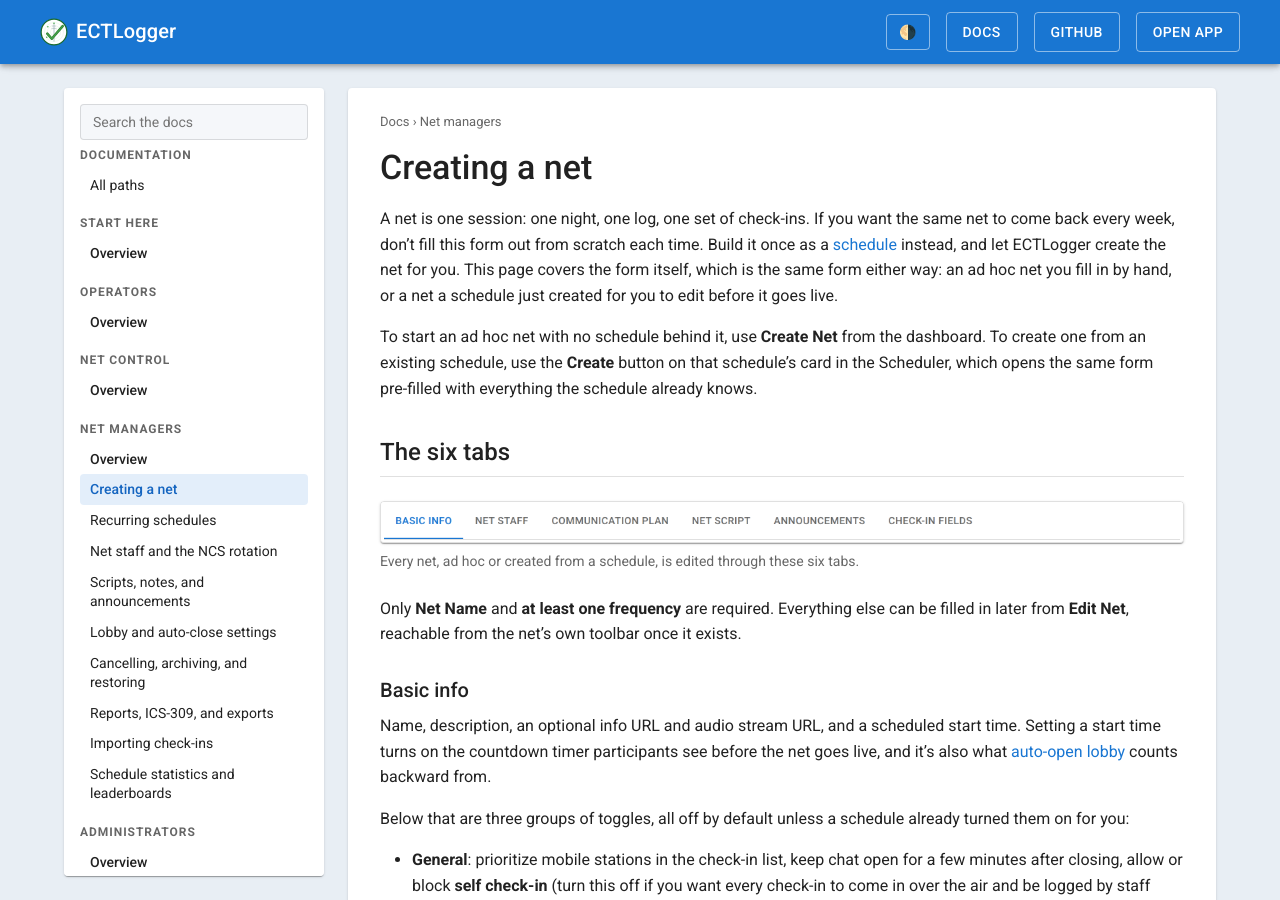
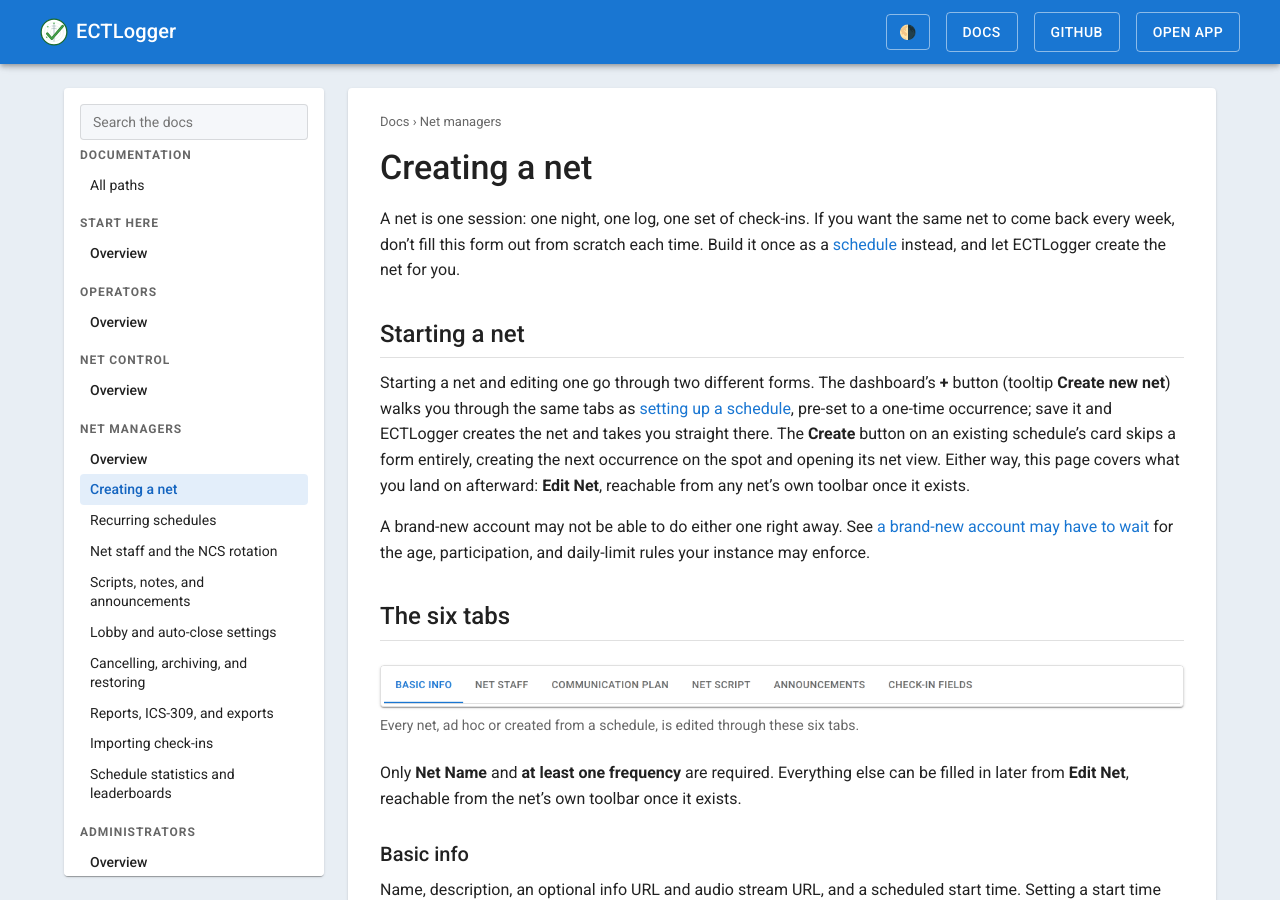
Before and after one commit to bradbrownjr/ectlogger, a Jekyll site: the page built from docs/net-managers/creating-a-net.md, in a window 1280 px wide and 900 px high. Built offline with Jekyll 4.4.1, drawn with Linux system fonts in a browser that asks for light colours; comment, search, counter and statistics services are not loaded; our own code applies the rules of GitHub Pages for plain Markdown files.

Commit message:
Docs: fact-check the net managers path against the code
- The dashboard + button runs the schedule form in one-time mode; the
  six-tab Create Net form is only the Edit Net form now (/nets/create has
  had no link since 52d1f3c). A schedule card's Create button makes the net
  with no form at all
- Document the creation limits every non-admin hits: account age, nets
  checked into, and a daily cap (templates_core.py), including for the
  dashboard + button
- Rotation membership alone grants start and self-grant access
- Link Existing Net offers nets linked to other schedules, and moves them

Co-Authored-By: Claude Opus 5.5 <noreply@anthropic.com>
Claude-Session: https://claude.ai/code/session_01Dz2y8UqRYDV67EQZaZUje3

```diff
--- a/docs/net-managers/creating-a-net.md
+++ b/docs/net-managers/creating-a-net.md
@@ -12,9 +12,13 @@ permalink: /docs/net-managers/creating-a-net/
 
 # Creating a net
 
-A net is one session: one night, one log, one set of check-ins. If you want the same net to come back every week, don't fill this form out from scratch each time. Build it once as a [schedule](/docs/net-managers/recurring-schedules/) instead, and let ECTLogger create the net for you. This page covers the form itself, which is the same form either way: an ad hoc net you fill in by hand, or a net a schedule just created for you to edit before it goes live.
+A net is one session: one night, one log, one set of check-ins. If you want the same net to come back every week, don't fill this form out from scratch each time. Build it once as a [schedule](/docs/net-managers/recurring-schedules/) instead, and let ECTLogger create the net for you.
 
-To start an ad hoc net with no schedule behind it, use **Create Net** from the dashboard. To create one from an existing schedule, use the **Create** button on that schedule's card in the Scheduler, which opens the same form pre-filled with everything the schedule already knows.
+## Starting a net
+
+Starting a net and editing one go through two different forms. The dashboard's **+** button (tooltip **Create new net**) walks you through the same tabs as [setting up a schedule](/docs/net-managers/recurring-schedules/), pre-set to a one-time occurrence; save it and ECTLogger creates the net and takes you straight there. The **Create** button on an existing schedule's card skips a form entirely, creating the next occurrence on the spot and opening its net view. Either way, this page covers what you land on afterward: **Edit Net**, reachable from any net's own toolbar once it exists.
+
+A brand-new account may not be able to do either one right away. See [a brand-new account may have to wait](/docs/net-managers/recurring-schedules/#a-brand-new-account-may-have-to-wait) for the age, participation, and daily-limit rules your instance may enforce.
 
 ## The six tabs
 
```
Also changed, not shown: other parts of docs/net-managers/creating-a-net.md (+1 -1 lines), docs/net-managers/net-staff-and-rotation.md (+3 -3 lines), docs/net-managers/recurring-schedules.md (+6 -2 lines), docs/net-managers/schedule-statistics.md (+2 -2 lines).
